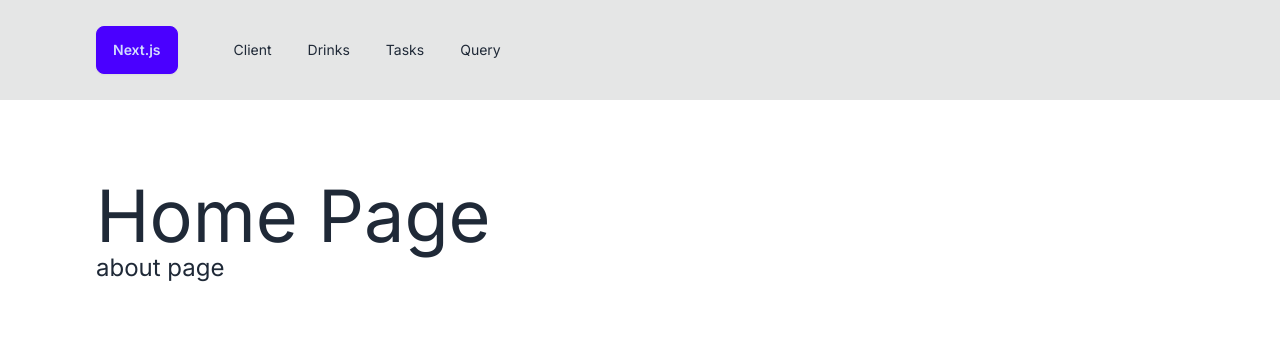
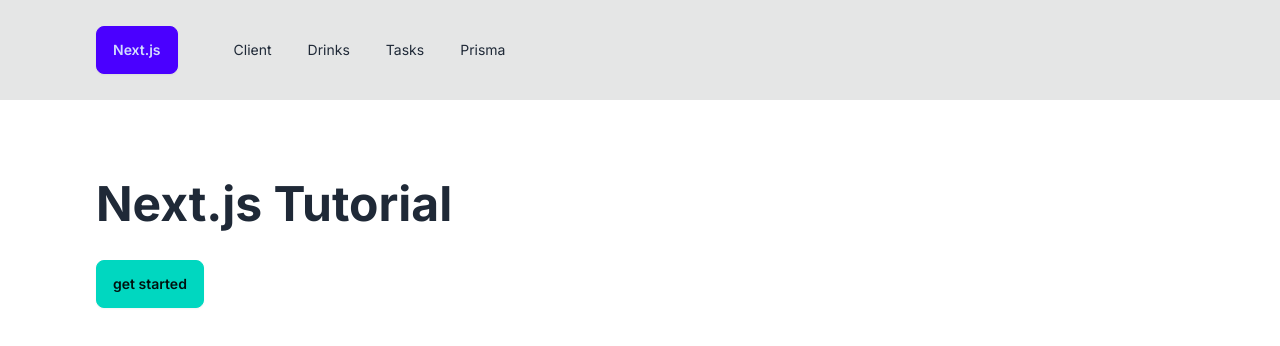
Before and after one commit to marcin-5/nextjs-tutorial, a Next.js app: page / in a window 1280 px wide. Shown: the top 346 px of the page. Built offline with nearby package versions, Linux system fonts and the light colour scheme.

Commit message:
fix project structure

```diff
--- /dev/null
+++ b/app/(dashboard)/auth/[sign-in]/page.js
@@ -0,0 +1,6 @@
+const SignInPage = ({ params }) => {
+  console.log(params);
+  return <h1 className='text-7xl'>SignInPage</h1>;
+};
+
+export default SignInPage;
--- /dev/null
+++ b/app/(dashboard)/auth/page.js
@@ -0,0 +1,5 @@
+function AuthPage() {
+  return <div>AuthPage</div>;
+}
+
+export default AuthPage;
--- a/app/about/page.js
+++ /dev/null
@@ -1,14 +0,0 @@
-import Link from 'next/link';
-
-const AboutPage = () => {
-  return (
-    <div>
-      <h1 className='text-7xl'>About Page</h1>
-      <Link href='/' className='text-2xl'>
-        home page
-      </Link>
-    </div>
-  );
-};
-
-export default AboutPage;
--- a/app/client/page.js
+++ b/app/client/page.js
@@ -1,7 +1,17 @@
+'use client';
+import { useState } from 'react';
+
 const ClientPage = () => {
+  const [count, setCount] = useState(0);
   return (
     <div>
-      <h1 className='text-7xl'>ClientPage</h1>
+      <h1 className='text-7xl font-bold mb-4'>{count}</h1>
+      <button
+        className='btn btn-primary'
+        onClick={() => setCount((prev) => prev + 1)}
+      >
+        increase
+      </button>
     </div>
   );
 };
--- a/app/page.js
+++ b/app/page.js
@@ -3,8 +3,8 @@
 const HomePage = () => {
   return (
     <div>
-      <h1 className='text-7xl'>Home Page</h1>
-      <Link href='/about' className='text-2xl'>about page</Link>
+      <h1 className='text-5xl mb-8 font-bold'>Next.js Tutorial</h1>
+      <Link href='/client' className='btn btn-accent'>get started</Link>
     </div>
   );
 };
--- a/app/query/page.js
+++ /dev/null
@@ -1,9 +0,0 @@
-const QueryPage = () => {
-  return (
-    <div>
-      <h1 className='text-7xl'>QueryPage</h1>
-    </div>
-  );
-};
-
-export default QueryPage;
--- a/components/Navbar.jsx
+++ b/components/Navbar.jsx
@@ -4,7 +4,7 @@
   { href: '/client', label: 'client' },
   { href: '/drinks', label: 'drinks' },
   { href: '/tasks', label: 'tasks' },
-  { href: '/query', label: 'query' },
+  { href: '/prisma-example', label: 'prisma' },
 ];
 
 const Navbar = () => {
```
